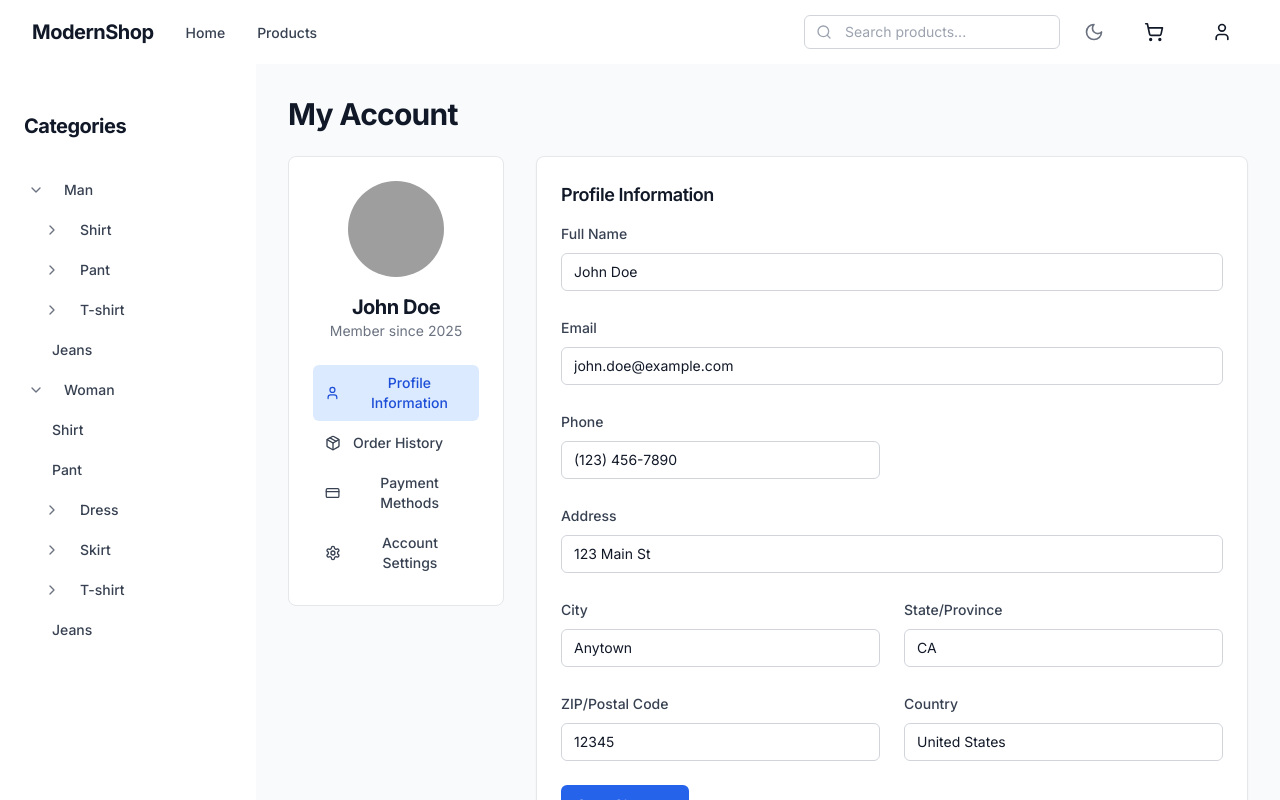
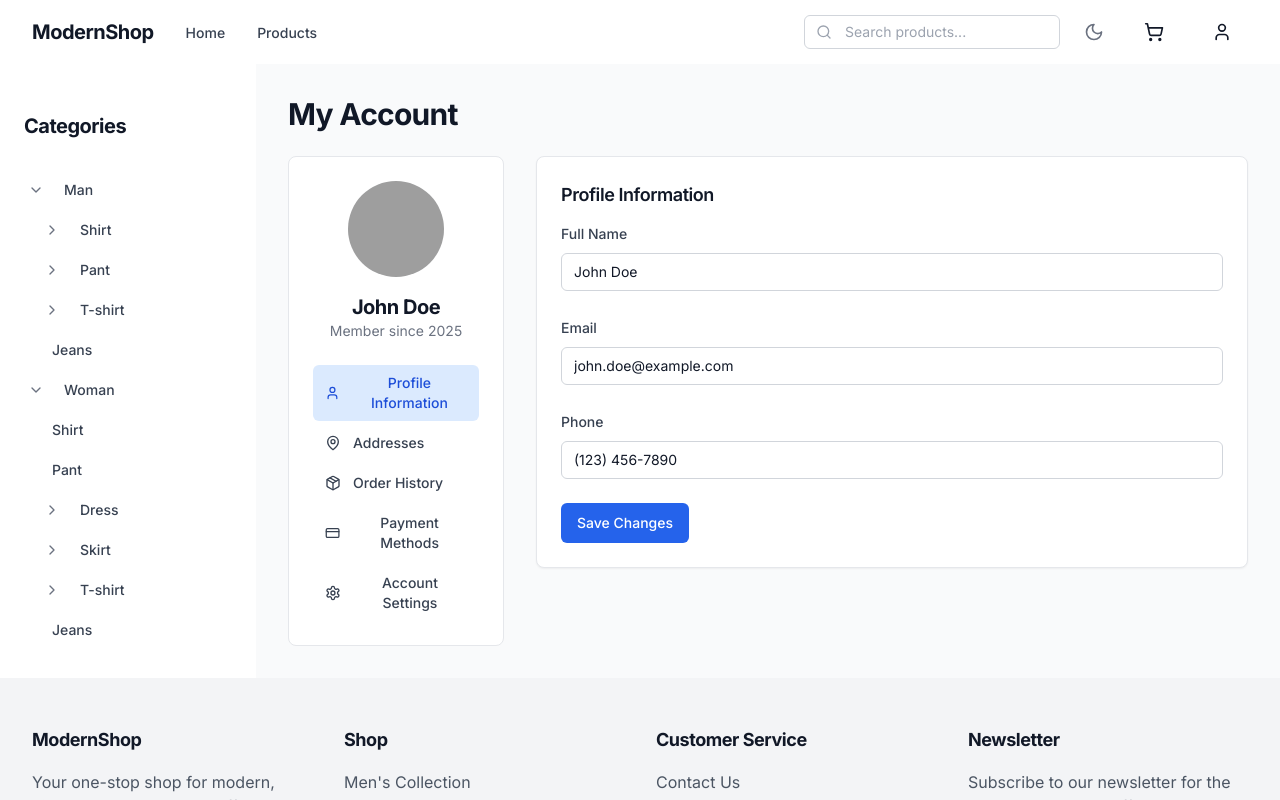
Before and after one commit to MuhammadTaneem/react-ecom-ui, a React (Vite) app: page /profile in a window 1280 px wide. Shown: the top 800 px of the page. Built offline with nearby package versions, Linux system fonts and the light colour scheme; grey boxes are pictures that could not be loaded.

Commit message:
Update Profile Page with Address Management

```diff
--- a/src/pages/ProfilePage.tsx
+++ b/src/pages/ProfilePage.tsx
@@ -5,23 +5,46 @@ import { z } from 'zod';
 import Button from '../components/ui/Button';
 import Input from '../components/ui/Input';
 import { Card, CardHeader, CardContent, CardTitle } from '../components/ui/Card';
-import { Package, CreditCard, Settings, User } from 'lucide-react';
+import { Package, CreditCard, Settings, User, MapPin, Plus } from 'lucide-react';
+import AddressForm from '../components/profile/AddressForm';
+import AddressCard from '../components/profile/AddressCard';
+import { Address } from '../types';
 
 const profileSchema = z.object({
   name: z.string().min(2, 'Name is required'),
   email: z.string().email('Please enter a valid email address'),
   phone: z.string().optional(),
-  address: z.string().optional(),
-  city: z.string().optional(),
-  state: z.string().optional(),
-  zip: z.string().optional(),
-  country: z.string().optional(),
 });
 
 type ProfileFormData = z.infer<typeof profileSchema>;
 
 const ProfilePage = () => {
   const [activeTab, setActiveTab] = useState('profile');
+  const [showAddressForm, setShowAddressForm] = useState(false);
+  const [editingAddress, setEditingAddress] = useState<Address | null>(null);
+
+  // Simulated addresses data - in a real app, this would come from Redux/API
+  const [addresses, setAddresses] = useState<Address[]>([
+    {
+      id: 1,
+      name: 'Home',
+      address_line1: '123 Main Street',
+      address_line2: 'Apt 4B',
+      city: 'Dhaka',
+      area: 'Uttara',
+      phone_number: '+8801234567890',
+      is_default: true,
+    },
+    {
+      id: 2,
+      name: 'Office',
+      address_line1: '456 Business Avenue',
+      city: 'Dhaka',
+      area: 'Banani',
+      phone_number: '+8801987654321',
+      is_default: false,
+    },
+  ]);
 
   const {
     register,
@@ -33,21 +56,40 @@ const ProfilePage = () => {
       name: 'John Doe',
       email: 'john.doe@example.com',
       phone: '(123) 456-7890',
-      address: '123 Main St',
-      city: 'Anytown',
-      state: 'CA',
-      zip: '12345',
-      country: 'United States',
     },
   });
 
   const onSubmit = async (data: ProfileFormData) => {
-    // Simulate API call
     await new Promise((resolve) => setTimeout(resolve, 1000));
     console.log('Profile data:', data);
+  };
 
-    // This would be replaced with actual profile update logic
-    // dispatch(updateProfile(data));
+  const handleAddressSubmit = async (data: Omit<Address, 'id'>) => {
+    if (editingAddress) {
+      // Update existing address
+      setAddresses(addresses.map(addr =>
+        addr.id === editingAddress.id ? { ...data, id: addr.id } : addr
+      ));
+    } else {
+      // Add new address
+      const newAddress = {
+        ...data,
+        id: Math.max(...addresses.map(a => a.id), 0) + 1,
+      };
+      setAddresses([...addresses, newAddress]);
+    }
+
+    setShowAddressForm(false);
+    setEditingAddress(null);
+  };
+
+  const handleEditAddress = (address: Address) => {
+    setEditingAddress(address);
+    setShowAddressForm(true);
+  };
+
+  const handleDeleteAddress = (id: number) => {
+    setAddresses(addresses.filter(addr => addr.id !== id));
   };
 
   const renderTabContent = () => {
@@ -55,67 +97,26 @@ const ProfilePage = () => {
       case 'profile':
         return (
           <form onSubmit={handleSubmit(onSubmit)}>
-            <div className="grid gap-6 sm:grid-cols-2">
-              <div className="sm:col-span-2">
+            <div className="grid gap-6">
               <Input
                 label="Full Name"
                 error={errors.name?.message}
                 {...register('name')}
               />
-              </div>
 
-              <div className="sm:col-span-2">
               <Input
                 label="Email"
                 type="email"
                 error={errors.email?.message}
                 {...register('email')}
               />
-              </div>
 
-              <div>
               <Input
                 label="Phone"
                 {...register('phone')}
               />
-              </div>
-
-              <div className="sm:col-span-2">
-                <Input
-                  label="Address"
-                  {...register('address')}
-                />
-              </div>
 
               <div>
-                <Input
-                  label="City"
-                  {...register('city')}
-                />
-              </div>
-
-              <div>
-                <Input
-                  label="State/Province"
-                  {...register('state')}
-                />
-              </div>
-
-              <div>
-                <Input
-                  label="ZIP/Postal Code"
-                  {...register('zip')}
-                />
-              </div>
-
-              <div>
-                <Input
-                  label="Country"
-                  {...register('country')}
-                />
-              </div>
-
-              <div className="sm:col-span-2">
                 <Button
                   type="submit"
                   loading={isSubmitting}
@@ -125,6 +126,43 @@ const ProfilePage = () => {
               </div>
             </div>
           </form>
+        );
+
+      case 'addresses':
+        return (
+          <div className="space-y-6">
+            {showAddressForm ? (
+              <AddressForm
+                address={editingAddress || undefined}
+                onSubmit={handleAddressSubmit}
+                onCancel={() => {
+                  setShowAddressForm(false);
+                  setEditingAddress(null);
+                }}
+              />
+            ) : (
+              <>
+                <Button
+                  onClick={() => setShowAddressForm(true)}
+                  className="w-full sm:w-auto"
+                >
+                  <Plus size={16} className="mr-2" />
+                  Add New Address
+                </Button>
+
+                <div className="grid gap-4">
+                  {addresses.map((address) => (
+                    <AddressCard
+                      key={address.id}
+                      address={address}
+                      onEdit={handleEditAddress}
+                      onDelete={handleDeleteAddress}
+                    />
+                  ))}
+                </div>
+              </>
+            )}
+          </div>
         );
 
       case 'orders':
@@ -306,6 +344,17 @@ const ProfilePage = () => {
                   Profile Information
                 </button>
                 <button
+                  onClick={() => setActiveTab('addresses')}
+                  className={`flex w-full items-center rounded-md px-3 py-2 text-sm font-medium ${
+                    activeTab === 'addresses'
+                      ? 'bg-primary-100 text-primary-700 dark:bg-primary-900 dark:text-primary-300'
+                      : 'text-gray-700 hover:bg-gray-100 dark:text-gray-300 dark:hover:bg-gray-700'
+                  }`}
+                >
+                  <MapPin size={16} className="mr-3" />
+                  Addresses
+                </button>
+                <button
                   onClick={() => setActiveTab('orders')}
                   className={`flex w-full items-center rounded-md px-3 py-2 text-sm font-medium ${
                     activeTab === 'orders'
@@ -348,6 +397,7 @@ const ProfilePage = () => {
             <CardHeader>
               <CardTitle>
                 {activeTab === 'profile' && 'Profile Information'}
+                {activeTab === 'addresses' && 'Manage Addresses'}
                 {activeTab === 'orders' && 'Order History'}
                 {activeTab === 'payment' && 'Payment Methods'}
                 {activeTab === 'settings' && 'Account Settings'}
```
Lines whose indentation alone changed are shown as unchanged.
